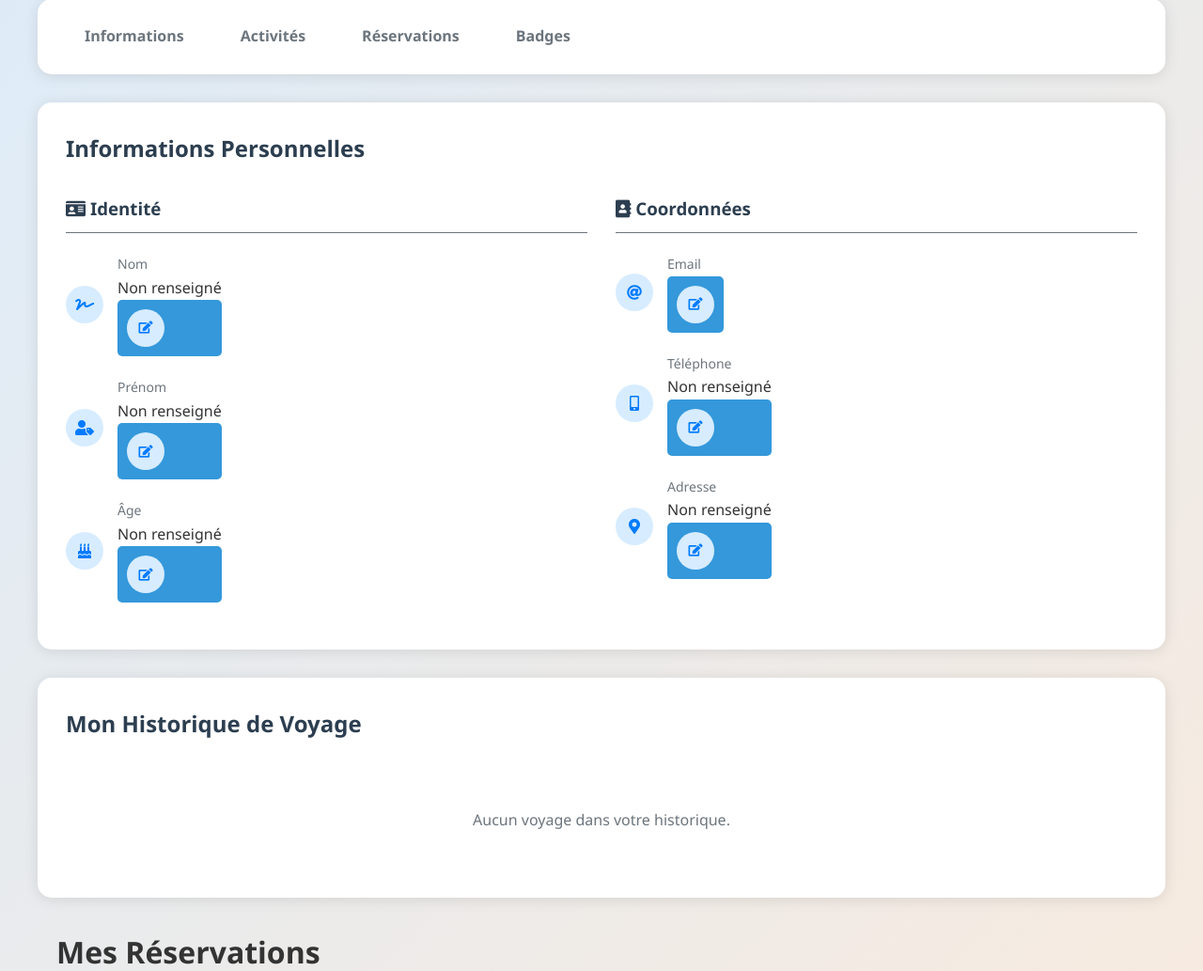
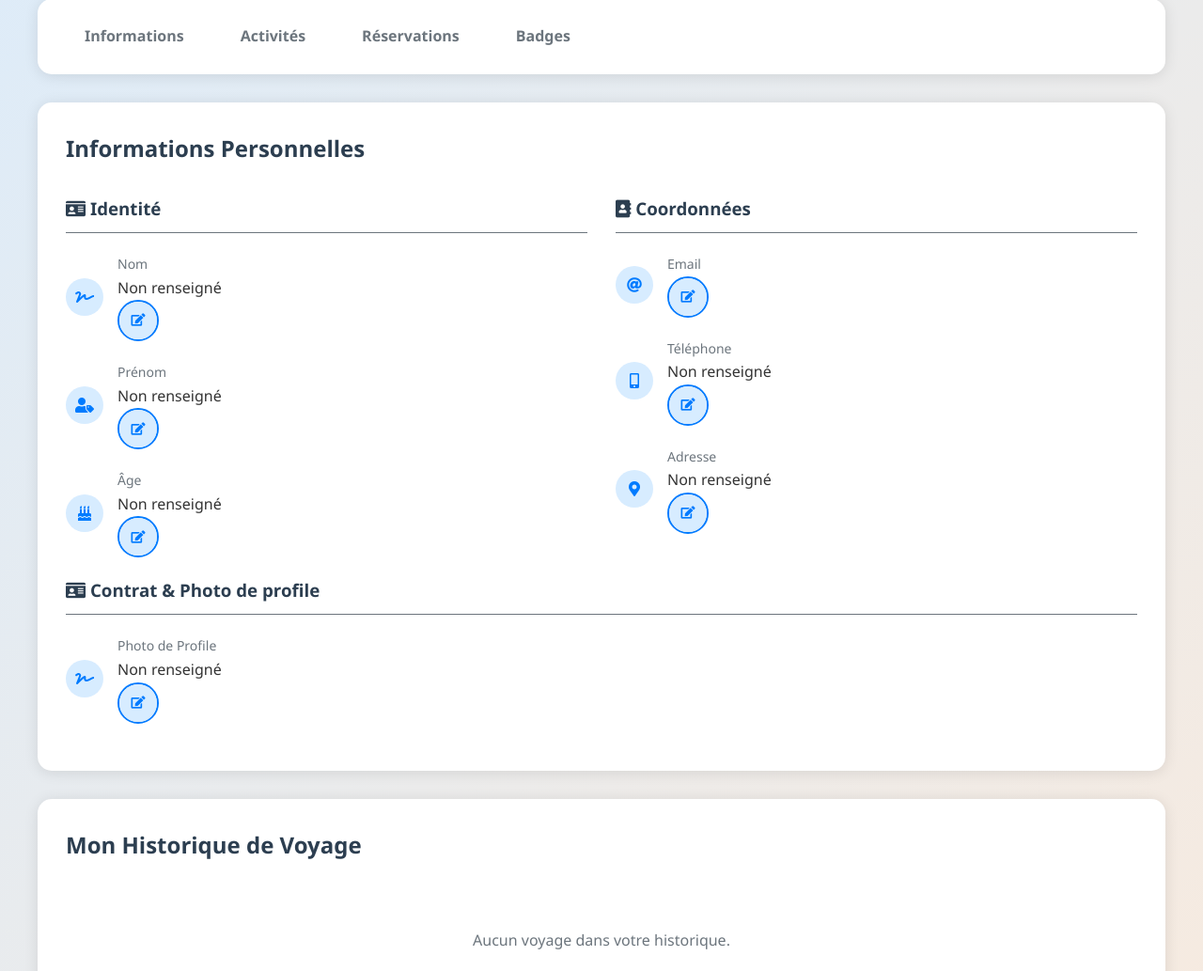
Before and after one commit to Jej0/Projet-Preing2-S2, a PHP site: page /profile.php in a window 1280 px wide. Shown: the part 712-1745 px from the top of the page at 94% size. Run offline with PHP 8.4, Linux system fonts and the light colour scheme; the visitor is signed in with stand-in values (Sample User, id 1); data that the repository does not hold is empty.

Commit message:
Boutton profile fix

```diff
--- a/site/accueil.php
+++ b/site/accueil.php
@@ -70,8 +70,8 @@ foreach ($users as $user) {
 			<h3>Bienvenue sur notre site !</h3>
 			<p>Ce site propose des voyages avec des activités extrêmes. Il est donc réservé aux personnes majeures.</p>
 			<div class="popup-buttons">
-				<button id="acceptBtn" class="btn btn-base">J'ai +18 ans</button>
-				<button id="rejectBtn" class="btn btn-base">Quitter le site</button>
+				<button id="acceptBtn" class="btn button btn-base">J'ai +18 ans</button>
+				<button id="rejectBtn" class="btn button btn-base">Quitter le site</button>
 			</div>
 		</div>
 	</div>
@@ -252,7 +252,7 @@ foreach ($users as $user) {
 
 				<form id="simpleNewsletterForm" class="newsletter-form">
 					<input type="email" id="simpleEmailInput" placeholder="Votre email" required>
-					<button type="submit" class="btn btn-base">S'inscrire</button>
+					<button type="submit" class="btn button btn-base">S'inscrire</button>
 				</form>
 				<p id="simpleMessage"></p>
 			</div>
--- a/site/assets/css/style.css
+++ b/site/assets/css/style.css
@@ -248,7 +248,7 @@ nav {
     border-radius: 10px;
 }
 
-button {
+.button {
     background-color: var(--light-blue);
     padding: 10px;
     border: none;
@@ -285,11 +285,8 @@ button {
 }
 
 .edit-profile-btn {
-    background: transparent;
     border: 2px solid var(--blue);
-    color: var(--blue);
-    padding: 8px 15px;
-    border-radius: 20px;
+    border-radius: 50%;
 }
 
 
@@ -321,9 +318,9 @@ button:hover {
     background: white;
 }
 
-.edit-profile-btn:hover {
+.edit-profile-btn:hover i{
     background: var(--blue);
-    color: white;
+    color: var(--white);
 }
 
 /* =========================== Section Fondateur =========================== */
--- a/site/connexion.php
+++ b/site/connexion.php
@@ -121,7 +121,7 @@ if ($_SERVER['REQUEST_METHOD'] === 'POST') {
                     <a href="mot-de-passe-oublie.php">Mot de passe oublié ?</a>
                 </div>
 
-                <button type="submit" class="btn">Se connecter</button>
+                <button type="submit" class="btn button">Se connecter</button>
             </form>
         </div>
     </main>
--- a/site/details.php
+++ b/site/details.php
@@ -447,13 +447,13 @@ if ($existingReservation) {
 
             <div class="actions-container">
                 <div>
-                    <button type="submit" name="cancel" class="btn-action btn-cancel <?php echo ($existingReservation && $existingReservation['paiement']) ? 'btn-disabled' : ''; ?>"
+                    <button type="submit" name="cancel" class="btn-action button btn-cancel <?php echo ($existingReservation && $existingReservation['paiement']) ? 'btn-disabled' : ''; ?>"
                         <?php echo ($existingReservation && $existingReservation['paiement']) ? 'disabled' : ''; ?>>
                         <i class="fas fa-times"></i> Annuler
                     </button>
                 </div>
                 <div>
-                    <button type="submit" name="save" class="btn-action btn-save <?php echo ($existingReservation && $existingReservation['paiement']) ? 'btn-disabled' : ''; ?>"
+                    <button type="submit" name="save" class="btn-action button btn-save <?php echo ($existingReservation && $existingReservation['paiement']) ? 'btn-disabled' : ''; ?>"
                         <?php echo ($existingReservation && $existingReservation['paiement']) ? 'disabled' : ''; ?>>
                         <i class="fas fa-save"></i> Sauvegarder
                     </button>
--- a/site/inscription.php
+++ b/site/inscription.php
@@ -196,7 +196,7 @@ if ($_SERVER['REQUEST_METHOD'] === 'POST') {
                     <div class="char-counter" id="confirm-password-counter">32 caractères restants</div>
                 </div>
 
-                <button type="submit" class="btn">S'inscrire</button>
+                <button type="submit" class="btn button">S'inscrire</button>
             </form>
         </div>
     </main>
--- a/site/profile.php
+++ b/site/profile.php
@@ -229,7 +229,7 @@ $userBadges = getUserBadges($user); // $userData doit contenir les données de l
         <section id="informations" class="profile-section">
             <div class="section-header">
                 <h2>Informations Personnelles</h2>
-                <button id="submit-all-changes" class="btn hidden"><i class="fas fa-save"></i> Soumettre les modifications</button>
+                <button id="submit-all-changes" class="btn button hidden"><i class="fas fa-save"></i> Soumettre les modifications</button>
             </div>
             <div class="info-grid">
                 <!-- Groupe Identité -->
@@ -245,11 +245,11 @@ $userBadges = getUserBadges($user); // $userData doit contenir les données de l
                                 <p class="field-value"><?= !empty($user['information_personnelles']['nom']) ? htmlspecialchars($user['information_personnelles']['nom']) : 'Non renseigné' ?></p>
                                 <input type="text" class="field-input hidden" value="<?= htmlspecialchars($user['information_personnelles']['nom'] ?? '') ?>">
                                 <div class="field-actions hidden">
-                                    <button class="btn save-btn"><i class="fas fa-check"></i></button>
-                                    <button class="btn cancel-btn"><i class="fas fa-times"></i></button>
+                                    <button class="btn edit-profile-btn save-btn"><i class="fas fa-check"></i></button>
+                                    <button class="btn edit-profile-btn cancel-btn"><i class="fas fa-times"></i></button>
                                 </div>
                             </div>
-                            <button class="btn edit-field-btn"><i class="fas fa-edit"></i></button>
+                            <button class="btn edit-profile-btn edit-field-btn"><i class="fas fa-edit"></i></button>
                         </div>
                     </div>
 
@@ -262,11 +262,11 @@ $userBadges = getUserBadges($user); // $userData doit contenir les données de l
                                 <p class="field-value"><?= !empty($user['information_personnelles']['prenom']) ? htmlspecialchars($user['information_personnelles']['prenom']) : 'Non renseigné' ?></p>
                                 <input type="text" class="field-input hidden" value="<?= htmlspecialchars($user['information_personnelles']['prenom'] ?? '') ?>">
                                 <div class="field-actions hidden">
-                                    <button class="btn save-btn"><i class="fas fa-check"></i></button>
-                                    <button class="btn cancel-btn"><i class="fas fa-times"></i></button>
+                                    <button class="btn edit-profile-btn save-btn"><i class="fas fa-check"></i></button>
+                                    <button class="btn edit-profile-btn cancel-btn"><i class="fas fa-times"></i></button>
                                 </div>
                             </div>
-                            <button class="btn edit-field-btn"><i class="fas fa-edit"></i></button>
+                            <button class="btn edit-profile-btn edit-field-btn"><i class="fas fa-edit"></i></button>
                         </div>
                     </div>
 
@@ -279,11 +279,11 @@ $userBadges = getUserBadges($user); // $userData doit contenir les données de l
                                 <p class="field-value"><?= !empty($user['information_personnelles']['naissance']) ? htmlspecialchars($user['information_personnelles']['naissance']) : 'Non renseigné' ?></p>
                                 <input type="text" class="field-input hidden" value="<?= htmlspecialchars($user['information_personnelles']['naissance'] ?? '') ?>">
                                 <div class="field-actions hidden">
-                                    <button class="btn save-btn"><i class="fas fa-check"></i></button>
-                                    <button class="btn cancel-btn"><i class="fas fa-times"></i></button>
+                                    <button class="btn edit-profile-btn save-btn"><i class="fas fa-check"></i></button>
+                                    <button class="btn edit-profile-btn cancel-btn"><i class="fas fa-times"></i></button>
                                 </div>
                             </div>
-                            <button class="btn edit-field-btn"><i class="fas fa-edit"></i></button>
+                            <button class="btn edit-profile-btn edit-field-btn"><i class="fas fa-edit"></i></button>
                         </div>
                     </div>
                 </div>
@@ -301,11 +301,11 @@ $userBadges = getUserBadges($user); // $userData doit contenir les données de l
                                 <p class="field-value"><?= $user['information_personnelles']['mail'] ?></p>
                                 <input type="email" class="field-input hidden" value="<?= htmlspecialchars($user['information_personnelles']['mail'] ?? '') ?>">
                                 <div class="field-actions hidden">
-                                    <button class="btn save-btn"><i class="fas fa-check"></i></button>
-                                    <button class="btn cancel-btn"><i class="fas fa-times"></i></button>
+                                    <button class="btn edit-profile-btn save-btn"><i class="fas fa-check"></i></button>
+                                    <button class="btn edit-profile-btn cancel-btn"><i class="fas fa-times"></i></button>
                                 </div>
                             </div>
-                            <button class="btn edit-field-btn"><i class="fas fa-edit"></i></button>
+                            <button class="btn edit-profile-btn edit-field-btn"><i class="fas fa-edit"></i></button>
                         </div>
                     </div>
 
@@ -318,11 +318,11 @@ $userBadges = getUserBadges($user); // $userData doit contenir les données de l
                                 <p class="field-value"><?= !empty($user['information_personnelles']['telephone']) ? htmlspecialchars($user['information_personnelles']['telephone']) : 'Non renseigné' ?></p>
                                 <input type="email" class="field-input hidden" value="<?= htmlspecialchars($user['information_personnelles']['telephone'] ?? '') ?>">
                                 <div class="field-actions hidden">
-                                    <button class="btn save-btn"><i class="fas fa-check"></i></button>
-                                    <button class="btn cancel-btn"><i class="fas fa-times"></i></button>
+                                    <button class="btn edit-profile-btn save-btn"><i class="fas fa-check"></i></button>
+                                    <button class="btn edit-profile-btn cancel-btn"><i class="fas fa-times"></i></button>
                                 </div>
                             </div>
-                            <button class="btn edit-field-btn"><i class="fas fa-edit"></i></button>
+                            <button class="btn edit-profile-btn edit-field-btn"><i class="fas fa-edit"></i></button>
                         </div>
                     </div>
 
@@ -335,17 +335,54 @@ $userBadges = getUserBadges($user); // $userData doit contenir les données de l
                                 <p class="field-value"><?= !empty($user['information_personnelles']['adresse']) ? htmlspecialchars($user['information_personnelles']['adresse']) : 'Non renseigné' ?></p>
                                 <input type="email" class="field-input hidden" value="<?= htmlspecialchars($user['information_personnelles']['adresse'] ?? '') ?>">
                                 <div class="field-actions hidden">
-                                    <button class="btn save-btn"><i class="fas fa-check"></i></button>
-                                    <button class="btn cancel-btn"><i class="fas fa-times"></i></button>
+                                    <button class="btn edit-profile-btn save-btn"><i class="fas fa-check"></i></button>
+                                    <button class="btn edit-profile-btn cancel-btn"><i class="fas fa-times"></i></button>
                                 </div>
                             </div>
-                            <button class="btn edit-field-btn"><i class="fas fa-edit"></i></button>
+                            <button class="btn edit-profile-btn edit-field-btn"><i class="fas fa-edit"></i></button>
                         </div>
                     </div>
 
                 </div>
             </div>
+
+
+            <div class="info-grid">
+                <!-- Groupe Contrat & Photo de profile -->
+                <div class="info-group">
+                    <h3><i class="fas fa-id-card"></i> Contrat & Photo de profile</h3>
+
+                    <!-- Champ Nom -->
+                    <div class="info-item">
+                        <i class="fas fa-signature"></i>
+                        <div>
+                            <label>Photo de Profile</label>
+                            <div class="field-wrapper">
+                                <p class="field-value"><?= !empty($user['information_personnelles']['nom']) ? htmlspecialchars($user['information_personnelles']['nom']) : 'Non renseigné' ?></p>
+                                <input type="text" class="field-input hidden" value="<?= htmlspecialchars($user['information_personnelles']['nom'] ?? '') ?>">
+                                <div class="field-actions hidden">
+                                    <button class="btn edit-profile-btn save-btn"><i class="fas fa-check"></i></button>
+                                    <button class="btn edit-profile-btn cancel-btn"><i class="fas fa-times"></i></button>
+                                </div>
+                            </div>
+                            <button class="btn edit-profile-btn edit-field-btn"><i class="fas fa-edit"></i></button>
+                        </div>
+                    </div>
         </section>
+
+
+
+
+
+
+
+
+
+
+
+
+
+
 
         <section id="historique" class="profile-section">
             <div class="section-header">
```
Also changed, not shown: data/users.json (+7 -7 lines), site/recherche.php (+8 -8 lines).
